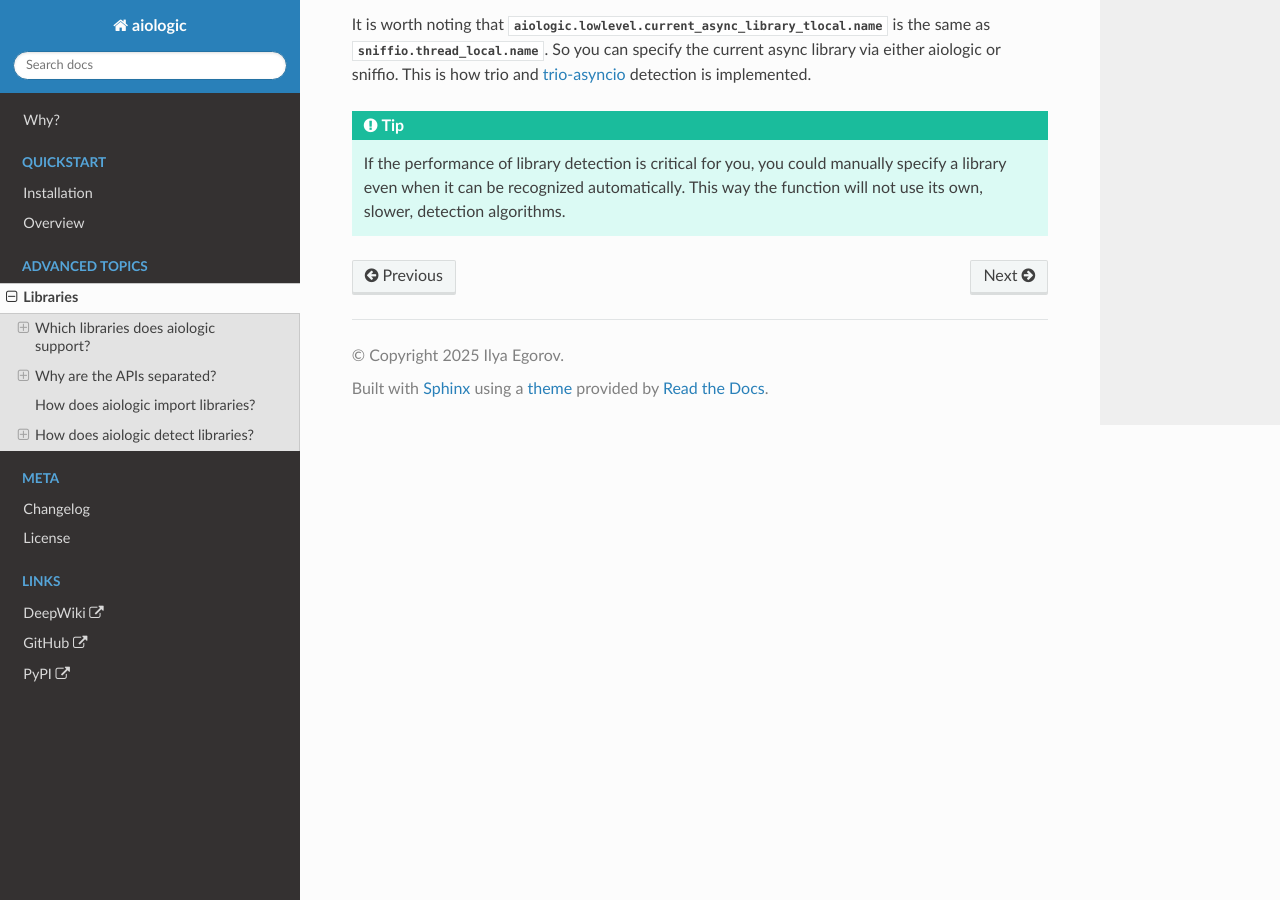
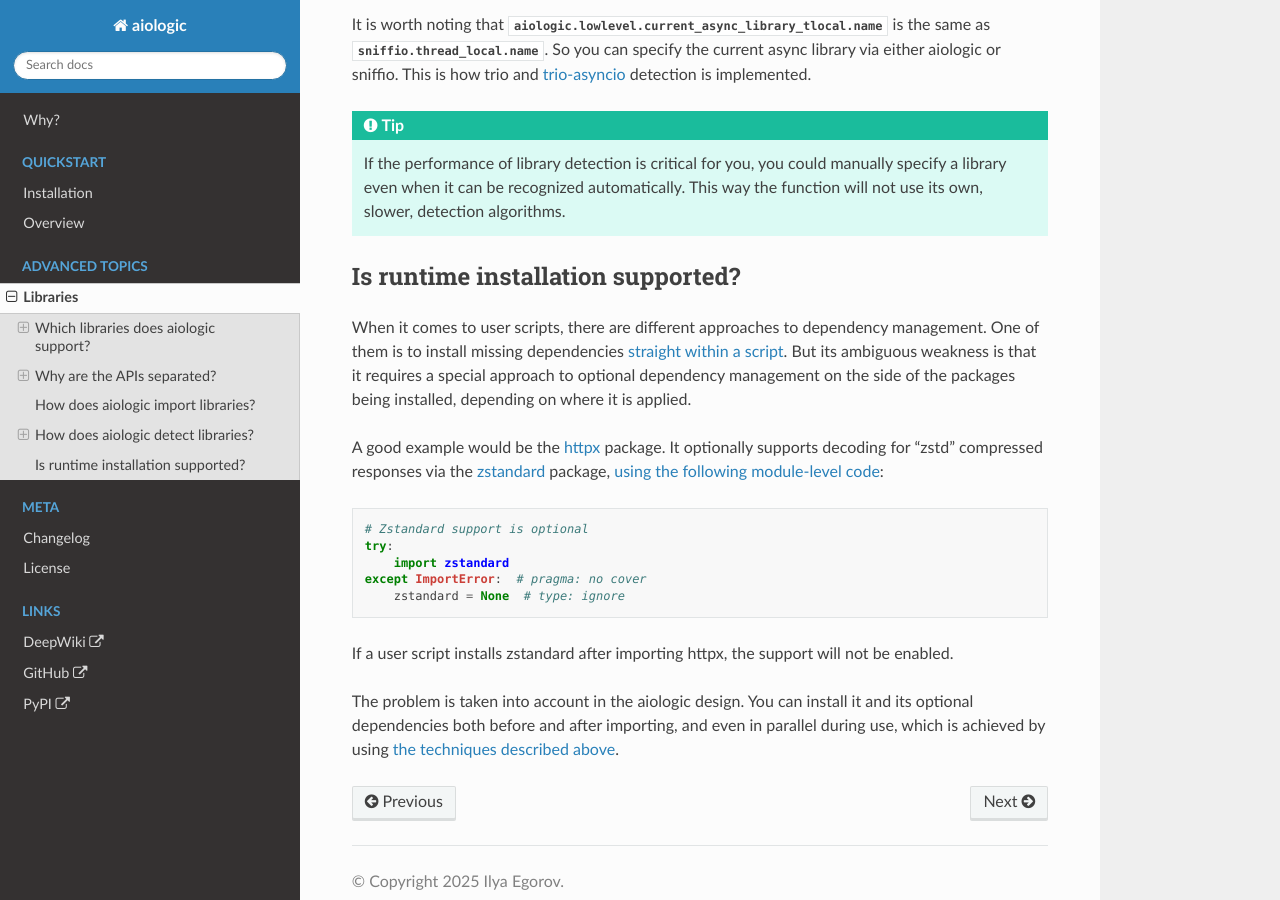
Before and after one commit to x42005e1f/aiologic, a Sphinx documentation site: the page built from docs/libraries.rst, in a window 1280 px wide and 900 px high, scrolled down 8793 px. Built offline with Sphinx 7.4.7 and the Read the Docs theme 3.1.0, drawn with Linux system fonts in a browser that asks for light colours; the version number could not be read and is left out.

Commit message:
docs: describe the status of runtime installation support

```diff
--- a/docs/libraries.rst
+++ b/docs/libraries.rst
@@ -493,3 +493,36 @@ is implemented.
     This way the function will not use its own, slower, detection algorithms.
 
 .. _trio-asyncio: https://trio-asyncio.readthedocs.io/en/stable/
+
+Is runtime installation supported?
+----------------------------------
+
+When it comes to user scripts, there are different approaches to dependency
+management. One of them is to install missing dependencies `straight within a
+script <https://stackoverflow.com/q/12332975>`_. But its ambiguous weakness is
+that it requires a special approach to optional dependency management on the
+side of the packages being installed, depending on where it is applied.
+
+A good example would be the `httpx`_ package. It optionally supports decoding
+for "zstd" compressed responses via the `zstandard`_ package, `using the
+following module-level code <https://github.com/encode/httpx/blob/
+47f4a96ffaaaa07dca1614409549b5d7a6e7af49/httpx/_decoders.py#L29-L33>`_:
+
+.. code:: python
+
+    # Zstandard support is optional
+    try:
+        import zstandard
+    except ImportError:  # pragma: no cover
+        zstandard = None  # type: ignore
+
+If a user script installs zstandard after importing httpx, the support will not
+be enabled.
+
+The problem is taken into account in the aiologic design. You can install it
+and its optional dependencies both before and after importing, and even in
+parallel during use, which is achieved by using `the techniques described above
+<#how-does-aiologic-import-libraries>`_.
+
+.. _httpx: https://www.python-httpx.org/
+.. _zstandard: https://python-zstandard.readthedocs.io/en/stable/
```
